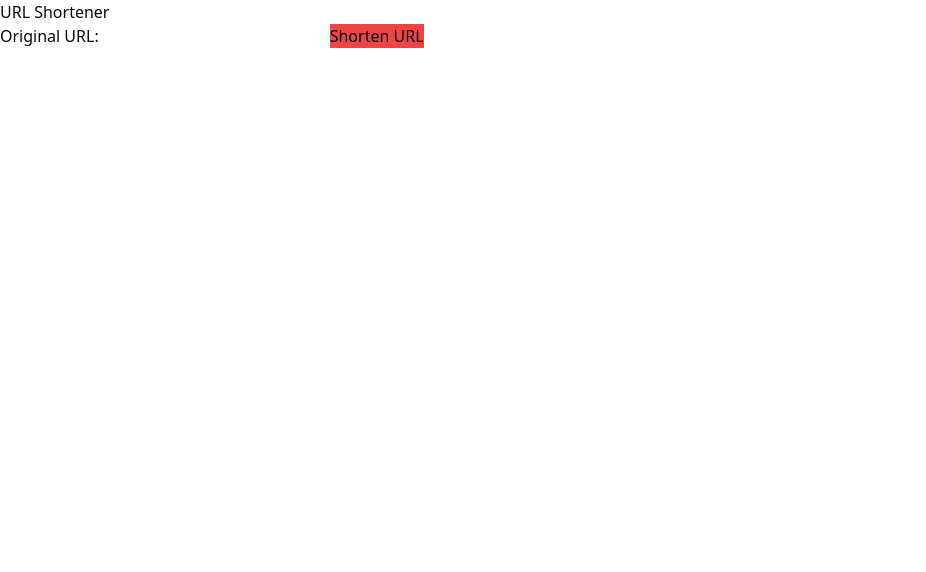
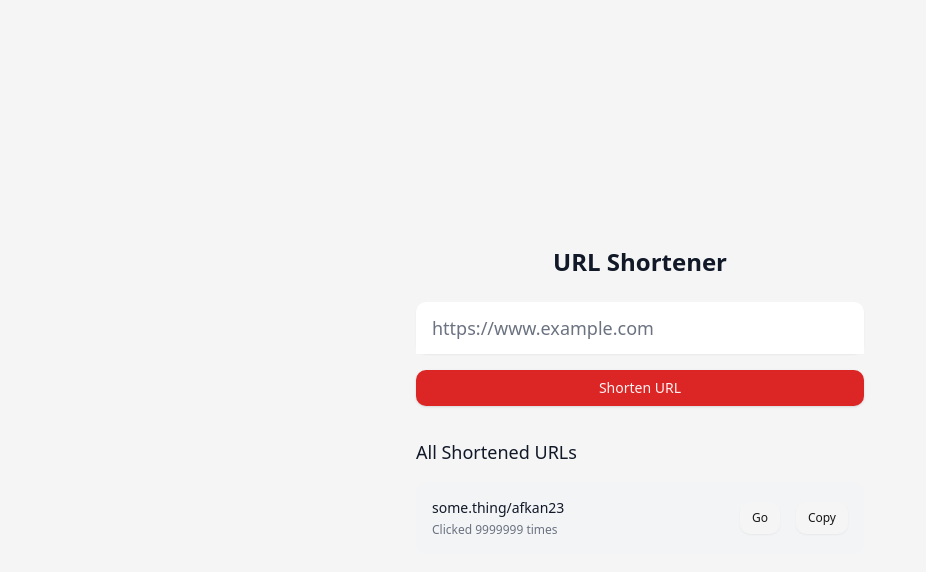
Before and after one commit to AlfredPaguio/S13dLink, a React (Vite) app in the folder client/: page / in a window 1280 px wide. Shown: the top 572 px of the page, without its empty margins (0-926 px from the left). Built offline with nearby package versions, Linux system fonts and the light colour scheme.

Commit message:
Client: Add design to the layout and add button Component

```diff
--- a/client/src/App.tsx
+++ b/client/src/App.tsx
@@ -1,4 +1,5 @@
 import { useState } from "react";
+import { Button } from "./components/ui/button";
 
 function App() {
   const [originalUrl, setOriginalUrl] = useState("");
@@ -26,27 +27,93 @@
   };
 
   return (
-    <div>
-      <h1>URL Shortener</h1>
-      <form onSubmit={handleSubmit}>
-        <label>
-          Original URL:
-          <input type="text" value={originalUrl} onChange={handleInputChange} />
-        </label>
-        <button type="submit" className="bg-red-500">
-          Shorten URL
-        </button>
-      </form>
-      {shortenedUrl && (
-        <div>
-          <p>Shortened URL:</p>
-          <a href={shortenedUrl} target="_blank" rel="noopener noreferrer">
-            {shortenedUrl}
-          </a>
+    <div className="w-full h-screen bg-neutral-100 dark:bg-gray-800 p-8">
+      <div className="flex flex-col items-center justify-center h-full">
+        <h1 className="text-2xl font-semibold text-gray-900 dark:text-white mb-6">
+          URL Shortener
+        </h1>
+        <form className="w-full max-w-md" onSubmit={handleSubmit}>
+          <div className="rounded-md shadow-sm">
+            <input
+              aria-label="URL input"
+              className="block w-full text-lg py-3 px-4 placeholder-gray-500 text-gray-900 rounded-t-md focus:outline-none focus:ring-indigo-500 focus:border-indigo-500 dark:bg-gray-700 dark:text-white"
+              type="text"
+              placeholder="https://www.example.com"
+              value={originalUrl}
+              onChange={handleInputChange}
+            />
+          </div>
+          <Button className="w-full mt-4 py-2 rounded-b-md" type="submit">
+            Shorten URL
+          </Button>
+        </form>
+        <div className="w-full max-w-md mt-8">
+          <h2 className="text-lg font-medium text-gray-900 dark:text-white mb-4">
+            All Shortened URLs
+          </h2>
+          <div className="space-y-4">
+            {shortenedUrl && (
+              <a
+                href={shortenedUrl}
+                target="_blank"
+                rel="noopener noreferrer"
+                className="flex items-center justify-between bg-gray-100 dark:bg-gray-700 p-4 rounded-md"
+              >
+                <div>
+                  <p className="text-sm text-gray-900 dark:text-white mb-1">
+                    {shortenedUrl}
+                  </p>
+                  <p className="text-xs text-gray-500">Clicked 999999 times</p>
+                </div>
+                <Button size="sm" variant="ghost">
+                  Copy
+                </Button>
+              </a>
+            )}
+            <div className="flex items-center justify-between bg-gray-100 dark:bg-gray-700 p-4 rounded-md">
+              <div>
+                <p className="text-sm text-gray-900 dark:text-white mb-1">
+                  some.thing/afkan23
+                </p>
+                <p className="text-xs text-gray-500">Clicked 9999999 times</p>
+              </div>
+              <div className="flex items-center justify-center space-x-4">
+                <Button size="sm" variant={"secondary"}>
+                  Go
+                </Button>
+                <Button size="sm" variant={"secondary"}>
+                  Copy
+                </Button>
+              </div>
+            </div>
+          </div>
         </div>
-      )}
+      </div>
     </div>
   );
+
+  // return (
+  //   <div>
+  //     <h1>URL Shortener</h1>
+  //     <form onSubmit={handleSubmit}>
+  //       <label>
+  //         Original URL:
+  //         <input type="text" value={originalUrl} onChange={handleInputChange} />
+  //       </label>
+  //       <button type="submit" className="bg-red-500">
+  //         Shorten URL
+  //       </button>
+  //     </form>
+  //     {shortenedUrl && (
+  //       <div>
+  //         <p>Shortened URL:</p>
+  //         <a href={shortenedUrl} target="_blank" rel="noopener noreferrer">
+  //           {shortenedUrl}
+  //         </a>
+  //       </div>
+  //     )}
+  //   </div>
+  // );
 }
 
 export default App;
--- /dev/null
+++ b/client/src/components/ui/button.tsx
@@ -0,0 +1,57 @@
+import * as React from "react"
+import { Slot } from "@radix-ui/react-slot"
+import { cva, type VariantProps } from "class-variance-authority"
+
+import { cn } from "@/utils/cn"
+
+const buttonVariants = cva(
+  "inline-flex items-center justify-center whitespace-nowrap rounded-md text-sm font-medium transition-colors focus-visible:outline-none focus-visible:ring-1 focus-visible:ring-ring disabled:pointer-events-none disabled:opacity-50",
+  {
+    variants: {
+      variant: {
+        default:
+          "bg-primary text-primary-foreground shadow hover:bg-primary/90",
+        destructive:
+          "bg-destructive text-destructive-foreground shadow-sm hover:bg-destructive/90",
+        outline:
+          "border border-input bg-background shadow-sm hover:bg-accent hover:text-accent-foreground",
+        secondary:
+          "bg-secondary text-secondary-foreground shadow-sm hover:bg-secondary/80",
+        ghost: "hover:bg-accent hover:text-accent-foreground",
+        link: "text-primary underline-offset-4 hover:underline",
+      },
+      size: {
+        default: "h-9 px-4 py-2",
+        sm: "h-8 rounded-md px-3 text-xs",
+        lg: "h-10 rounded-md px-8",
+        icon: "h-9 w-9",
+      },
+    },
+    defaultVariants: {
+      variant: "default",
+      size: "default",
+    },
+  }
+)
+
+export interface ButtonProps
+  extends React.ButtonHTMLAttributes<HTMLButtonElement>,
+    VariantProps<typeof buttonVariants> {
+  asChild?: boolean
+}
+
+const Button = React.forwardRef<HTMLButtonElement, ButtonProps>(
+  ({ className, variant, size, asChild = false, ...props }, ref) => {
+    const Comp = asChild ? Slot : "button"
+    return (
+      <Comp
+        className={cn(buttonVariants({ variant, size, className }))}
+        ref={ref}
+        {...props}
+      />
+    )
+  }
+)
+Button.displayName = "Button"
+
+export { Button, buttonVariants }
```
